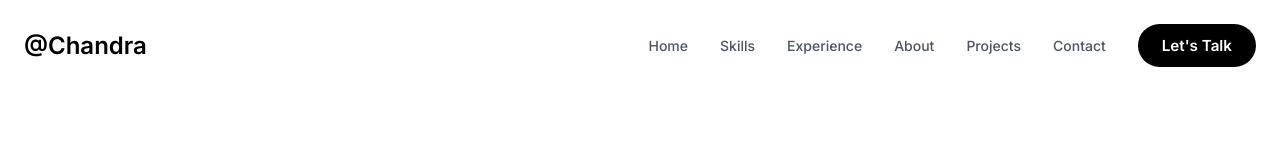
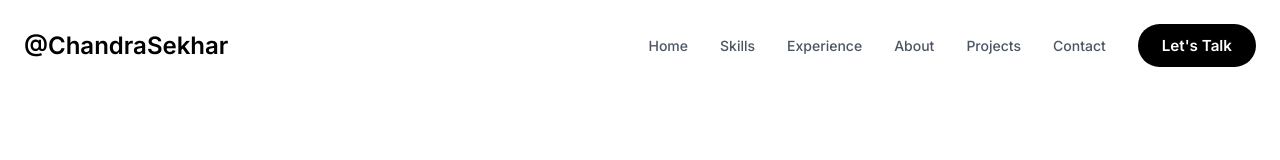
Before and after one commit to Chandra-Sekhar-02-45/ChandraSekharPortfolio, a React (Vite) app: page / in a window 1280 px wide. Shown: the top 160 px of the page. Built offline with nearby package versions, Linux system fonts and the light colour scheme.

Commit message:
Renaming in the navBar

```diff
--- a/src/components/Navbar.jsx
+++ b/src/components/Navbar.jsx
@@ -34,7 +34,7 @@ const Navbar = () => {
         >
             <div className="container flex justify-between items-center">
                 <a href="#" className="font-bold text-2xl text-black">
-                    @{PROFILE.name.split(' ')[0]}
+                    @ChandraSekhar
                 </a>
 
                 {/* Desktop Menu - Force hidden on mobile, flex on md */}
```
